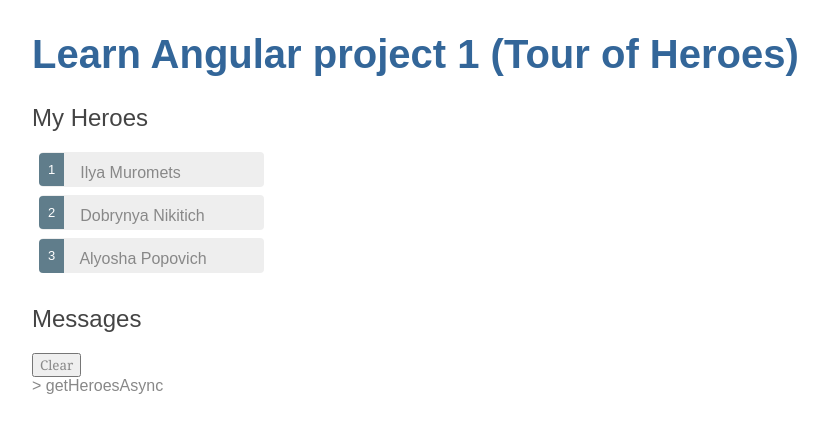
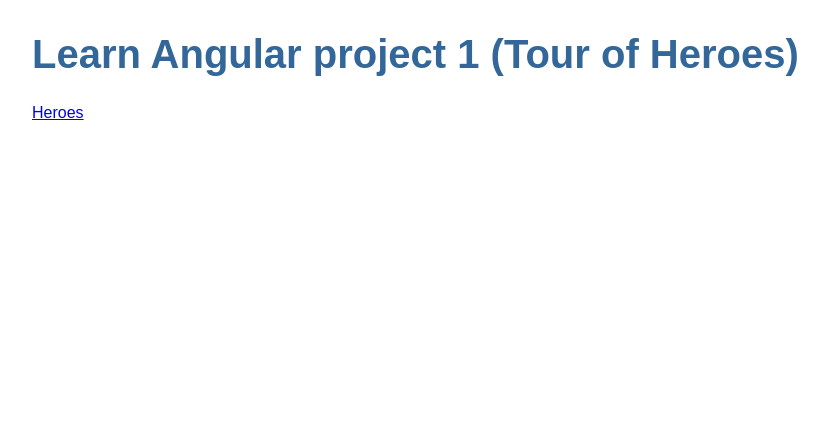
Before and after one commit to IgnatovDan/LearnAngular6_try1, an Angular app: page / in a window 1280 px wide. Shown: the top 432 px of the page, without its empty margins (0-828 px from the left). Built offline with nearby package versions, Linux system fonts and the light colour scheme.

Commit message:
add routing module and 'nav' element on the root page

```diff
--- /dev/null
+++ b/src/app/app-routing.module.ts
@@ -0,0 +1,25 @@
+import { NgModule } from '@angular/core';
+import { RouterModule, Routes } from '@angular/router';
+import { MyheroesComponent } from './myheroes/myheroes.component';
+/*
+You generally don't declare components in a routing module so you can delete the @NgModule.declarations array and delete CommonModule references too.
+import { CommonModule } from '@angular/common';
+*/
+
+// You intend to navigate to the HeroesComponent when the URL is something like localhost:4200/heroes.
+const routes: Routes = [
+  { path: 'heroes', component: MyheroesComponent },
+];
+
+@NgModule({
+  exports : [ RouterModule ],
+  imports : [ RouterModule.forRoot(routes) ]
+  /*
+  You generally don't declare components in a routing module so you can delete the @NgModule.declarations array and delete CommonModule references too.
+  imports: [
+    CommonModule
+  ],
+  declarations: []*/
+})
+export class AppRoutingModule {
+}
--- a/src/app/app.component.html
+++ b/src/app/app.component.html
@@ -1,4 +1,8 @@
 <!--The content below is only a placeholder and can be replaced.-->
 <h1>{{ title }}</h1>
-<app-myheroes></app-myheroes>
+<!-- <app-myheroes></app-myheroes> -->
+<nav>
+  <a routerLink="/heroes">Heroes</a>
+</nav>
+<router-outlet></router-outlet>
 <app-mymessages></app-mymessages>
--- a/src/app/app.module.ts
+++ b/src/app/app.module.ts
@@ -6,17 +6,19 @@
 import { MyheroesComponent } from './myheroes/myheroes.component';
 import { MyheroDetailComponent } from './myhero-detail/myhero-detail.component';
 import { MymessagesComponent } from './mymessages/mymessages.component';
+import { AppRoutingModule } from './/app-routing.module';
 
 @NgModule({
   declarations: [
     AppComponent,
     MyheroesComponent,
     MyheroDetailComponent,
-    MymessagesComponent
+    MymessagesComponent,
   ],
   imports: [
     BrowserModule,
-    FormsModule
+    FormsModule,
+    AppRoutingModule
   ],
   providers: [],
   bootstrap: [AppComponent]
```
Also changed, not shown: 1 other file (tests, documents, lock files or other folders).
